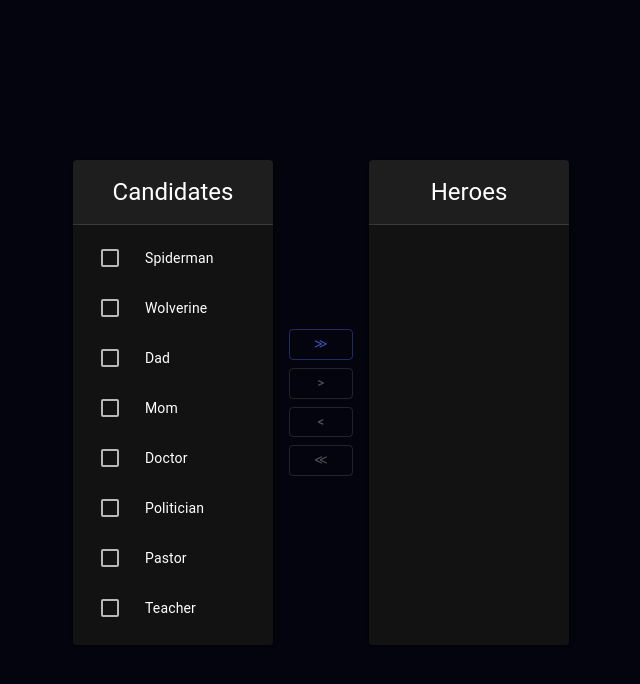
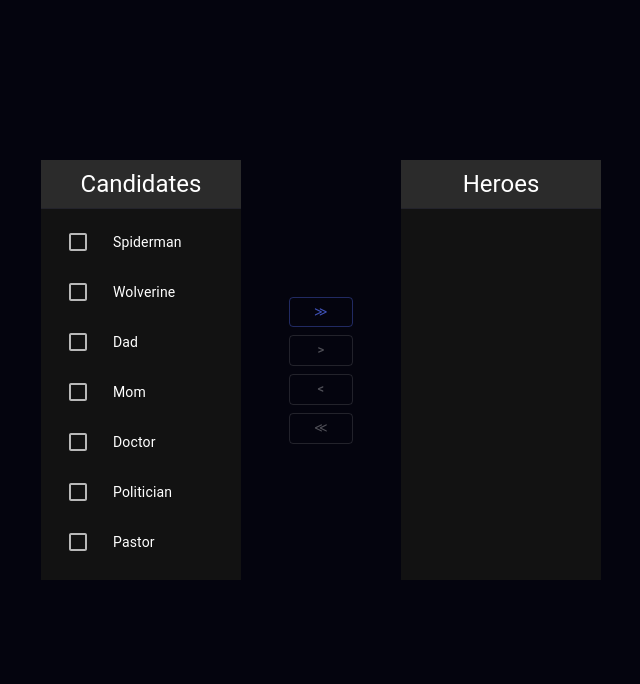
Before and after one commit to Okarashii/m293-heropicker, a React (Create React App) app: page / in a window 1280 px wide. Shown: the top 684 px of the page, without its empty margins (319-959 px from the left). Built offline with nearby package versions, Linux system fonts and the light colour scheme.

Commit message:
- styling

```diff
--- a/src/App.js
+++ b/src/App.js
@@ -1,6 +1,7 @@
 import SelectableList from './components/TransferList/SelectableList';
 import Grid from "@mui/material/Grid";
 import Button from "@mui/material/Button";
+import Box from '@mui/material/Box';
 import { useState } from 'react';
 
 export default function App() {
@@ -14,6 +15,8 @@ export default function App() {
 		"Pastor",
 		"Teacher",
 	];
+
+	const listStyle = {width: 200, height: "100%"};
 
 	const [checked, setChecked] = useState([]);
 	const [candidates, setCandidates] = useState(people);
@@ -59,13 +62,15 @@ export default function App() {
 	};
 
 	return (
-		<Grid container spacing={2} justifyContent="center" alignItems="center">
+		<Box container sx={{display: 'flex', gap: "3rem", height: 420}}>
 			<Grid item>
-				<SelectableList list={candidates} header="Candidates" handleToggle={handleToggle} checked={checked}/>
+				<Grid container sx={listStyle}>
+					<SelectableList list={candidates} header="Candidates" handleToggle={handleToggle} checked={checked}/>
+				</Grid>
 			</Grid>
 
 			<Grid item>
-				<Grid container direction="column" alignItems="center">
+				<Grid container direction="column" sx={{height: "100%", justifyContent: "center" }}>
 					<Button
 						sx={{ my: 0.5 }}
 						variant="outlined"
@@ -106,8 +111,10 @@ export default function App() {
 			</Grid>
 
 			<Grid item>
-				<SelectableList list={heroes} header="Heroes" handleToggle={handleToggle} checked={checked}/>
+				<Grid container sx={listStyle}>
+					<SelectableList list={heroes} header="Heroes" handleToggle={handleToggle} checked={checked}/>
+				</Grid>
 			</Grid>
-		</Grid>
+		</Box>
 	)
 }
--- a/src/components/TransferList/SelectableList.jsx
+++ b/src/components/TransferList/SelectableList.jsx
@@ -4,17 +4,27 @@ import ListItemButton from "@mui/material/ListItemButton";
 import ListItemIcon from "@mui/material/ListItemIcon";
 import ListItemText from "@mui/material/ListItemText";
 import Checkbox from "@mui/material/Checkbox";
-import { Card, CardHeader, Divider } from "@mui/material";
+import Divider from "@mui/material/Divider";
+import Stack from "@mui/material/Stack";
+import Typography from "@mui/material/Typography";
 
 export default function SelectableList({ list, header, handleToggle, checked }) {
+
 	return (
-		<Card>
-			<CardHeader sx={{ px: 2, py: 1}} title={header} titleTypographyProps={{align: "center", paddingY: "0.5rem"}}/>
-			<Divider/>
-			<List dense component="div" role="list" sx={{ width: 200, height: 420, overflow: "auto", bgcolor: "background.paper"}}>
+		<Stack sx={{ width: "100%", height: "100%" }}>
+			<Typography
+				variant="h5"
+				sx={{ px: 2, py: 1, bgcolor: "list.light", textAlign:"center", paddingY: "0.5rem" }}>
+					{header}
+				</Typography>
+			<Divider />
+			<List
+				dense
+				component="div"
+				role="list"
+				sx={{ height: "100%", width: "100%", bgcolor: "list.dark", overflowY: "auto" }}>
 				{list.map((value) => {
 					const labelId = `transfer-list-item-${value}-label`;
-
 					return (
 						<ListItemButton
 							key={value}
@@ -35,6 +45,6 @@ export default function SelectableList({ list, header, handleToggle, checked })
 					);
 				})}
 			</List>
-		</Card>
+		</Stack>
 	);
 }
--- a/src/index.js
+++ b/src/index.js
@@ -18,6 +18,10 @@ const theme = createTheme({
 		background: {
 			default: '#04040e',
 		},
+		list: {
+			light: "#2b2b2b",
+			dark: "#121212",
+		}
 	},
 })
 
```
